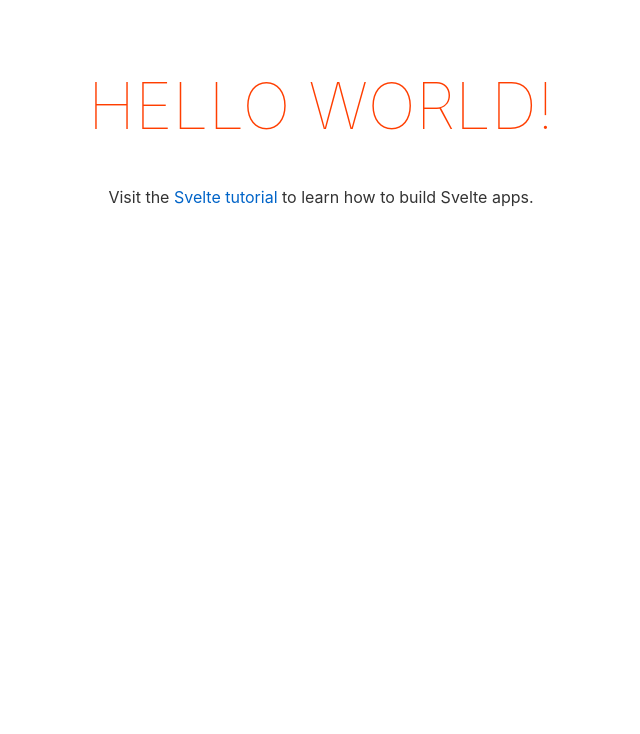
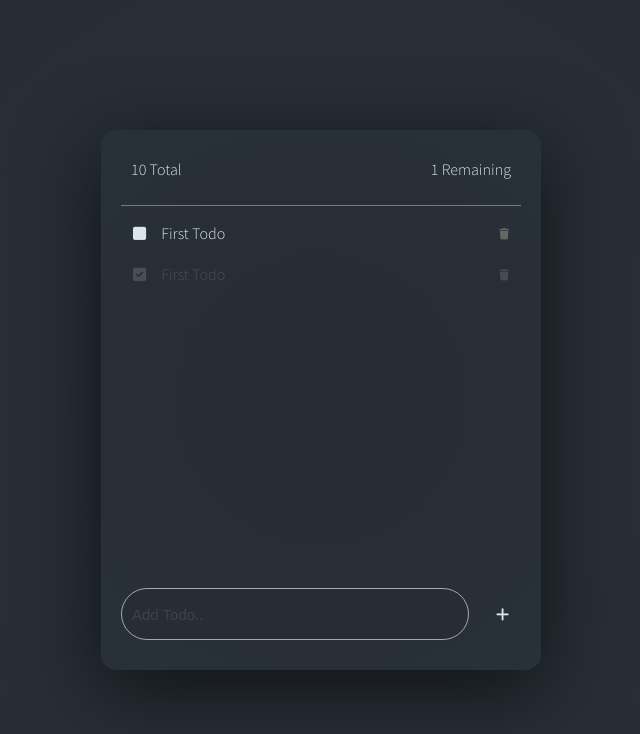
Before and after one commit to recluze/svelte-todo-tutorial, a Svelte app: page / in a window 1280 px wide. Shown: the top 734 px of the page, without its empty margins (319-959 px from the left). Built offline with nearby package versions, Linux system fonts and the light colour scheme.

Commit message:
Added todo in App.svelte

```diff
--- a/public/global.css
+++ b/public/global.css
@@ -1,63 +1,17 @@
-html, body {
-	position: relative;
-	width: 100%;
-	height: 100%;
+html,
+body {
+    margin: 0;
+    padding: 0;
 }
 
 body {
-	color: #333;
-	margin: 0;
-	padding: 8px;
-	box-sizing: border-box;
-	font-family: -apple-system, BlinkMacSystemFont, "Segoe UI", Roboto, Oxygen-Sans, Ubuntu, Cantarell, "Helvetica Neue", sans-serif;
+    height: 100vh;
+    font-family: "Source Sans Pro", sans-serif;
+    line-height: 1.2em;
+    background: rgb(40, 48, 56);
+    background: radial-gradient( circle, rgba(40, 48, 56, 1) 0%, #282c34 100%);
+    display: flex;
+    align-items: center;
+    justify-content: center;
+    color: #dce4ec;
 }
-
-a {
-	color: rgb(0,100,200);
-	text-decoration: none;
-}
-
-a:hover {
-	text-decoration: underline;
-}
-
-a:visited {
-	color: rgb(0,80,160);
-}
-
-label {
-	display: block;
-}
-
-input, button, select, textarea {
-	font-family: inherit;
-	font-size: inherit;
-	-webkit-padding: 0.4em 0;
-	padding: 0.4em;
-	margin: 0 0 0.5em 0;
-	box-sizing: border-box;
-	border: 1px solid #ccc;
-	border-radius: 2px;
-}
-
-input:disabled {
-	color: #ccc;
-}
-
-button {
-	color: #333;
-	background-color: #f4f4f4;
-	outline: none;
-}
-
-button:disabled {
-	color: #999;
-}
-
-button:not(:disabled):active {
-	background-color: #ddd;
-}
-
-button:focus {
-	border-color: #666;
-}
--- a/public/index.html
+++ b/public/index.html
@@ -1,5 +1,6 @@
 <!DOCTYPE html>
 <html lang="en">
+
 <head>
     <meta charset='utf-8'>
     <meta name='viewport' content='width=device-width,initial-scale=1'>
@@ -10,9 +11,17 @@
     <link rel='stylesheet' href='/global.css'>
     <link rel='stylesheet' href='/build/bundle.css'>
 
+    <link rel="preconnect" href="https://fonts.googleapis.com">
+    <link rel="preconnect" href="https://fonts.gstatic.com" crossorigin>
+    <link href="https://fonts.googleapis.com/css2?family=Prompt:wght@100&family=Source+Sans+Pro:wght@300&display=swap" rel="stylesheet">
+
+    <link href="https://cdnjs.cloudflare.com/ajax/libs/font-awesome/6.0.0/css/all.min.css" rel="stylesheet">
+
+
     <script defer src='/build/bundle.js'></script>
 </head>
 
 <body>
 </body>
+
 </html>
--- a/src/App.svelte
+++ b/src/App.svelte
@@ -2,29 +2,163 @@
 	export let name;
 </script>
 
-<main>
-	<h1>Hello {name}!</h1>
-	<p>Visit the <a href="https://svelte.dev/tutorial">Svelte tutorial</a> to learn how to build Svelte apps.</p>
-</main>
+<div id="app-container" class="app-container">
+	<!-- Header with information -->
+	<div class="app-header">
+		<div>10 Total</div>
+		<div class="task-count">1 Remaining</div>
+	</div>
+
+	<!-- List of actual todos -->
+	<div class="app-body">
+		<ul>
+			<li class="todo-list list-item-view">
+				<span>
+					<button class="btn btn-done fa-solid fa-square" />
+					<span>First Todo</span>
+				</span>
+				<button class="btn btn-delete fa-solid fa-trash" />
+			</li>
+
+			<li class="todo-list list-item-view completed">
+				<!-- <div class="list-item-view"> -->
+				<span>
+					<button class="btn btn-done"
+						><i class="fa-solid fa-check-square" /></button
+					>
+					<span>First Todo</span>
+				</span>
+				<button class="btn btn-delete fa-solid fa-trash" />
+				<!-- </div> -->
+			</li>
+		</ul>
+	</div>
+
+	<!-- Add form at bottom -->
+	<div class="app-form">
+		<input
+			placeholder="Add Todo.."
+			type="text"
+			class="input-text"
+			name=""
+		/>
+		<button class="btn fa-solid fa-plus" />
+	</div>
+</div>
+
+
+
 
 <style>
-	main {
-		text-align: center;
-		padding: 1em;
-		max-width: 240px;
-		margin: 0 auto;
+	ul {
+		list-style-type: none;
+		-webkit-padding-start: 0;
+		padding-left: 0px;
 	}
 
-	h1 {
-		color: #ff3e00;
-		text-transform: uppercase;
-		font-size: 4em;
-		font-weight: 100;
+	.btn {
+		color: inherit;
+		cursor: pointer;
+		font-size: 15px;
+		padding: 10px 12px;
+		border-radius: 2em;
+		background: none;
+		border: 0px solid;
+		transition: 250ms ease-out;
 	}
 
-	@media (min-width: 640px) {
-		main {
-			max-width: none;
-		}
+	.btn:hover {
+		background: #1d2025;
+	}
+
+	.btn:focus {
+		outline: none;
+	}
+
+	.btn-delete {
+		color: #666;
+		font-size: 0.7em;
+	}
+
+	.app-container {
+		width: 400px;
+		min-height: 500px;
+		background-color: #282c34;
+		box-shadow: 0 20px 80px rgba(0, 0, 0, 0.6);
+		background: radial-gradient(
+			circle,
+			#282c34 0%,
+			rgba(40, 48, 56, 1) 100%
+		);
+		position: relative;
+		border-radius: 1em;
+		padding: 20px;
+		display: flex;
+		flex-direction: column;
+		justify-content: space-between;
+	}
+
+	.app-header {
+		padding: 10px;
+		display: flex;
+		justify-content: space-between;
+	}
+
+	.task-count {
+		align-self: center;
+	}
+
+	.app-body {
+		flex-grow: 1;
+		max-height: 600px;
+		overflow-x: hidden;
+	}
+
+	.todo-list:first-of-type {
+		border-top: 1px solid rgb(121, 121, 121);
+		padding-top: 10px;
+	}
+
+	.list-item-view {
+		padding-top: 5px;
+		padding-bottom: 0px;
+		display: flex;
+		align-items: center;
+		justify-content: space-between;
+	}
+
+	.app-form {
+		margin-bottom: 10px;
+		display: flex;
+		justify-content: center;
+	}
+
+	.input-text {
+		height: 40px;
+		background: #282c34;
+		font-size: 15px;
+		border: 1px solid #a2a8ad;
+		color: #dce4ec;
+		width: 100%;
+		margin-right: 15px;
+		border-radius: 2em;
+		padding: 5px 10px;
+		transition: border 250ms ease-out;
+	}
+
+	.input-text:focus {
+		border: 1px solid #ffffff;
+		background: #1d2025;
+		outline: none;
+		color: #dce4ec;
+	}
+
+	::placeholder {
+		opacity: 0.3;
+	}
+
+	.completed {
+		color: #6a6f75;
+		opacity: 0.5;
 	}
 </style>
--- a/src/main.js
+++ b/src/main.js
@@ -1,10 +1,7 @@
 import App from './App.svelte';
 
 const app = new App({
-	target: document.body,
-	props: {
-		name: 'world'
-	}
+    target: document.body,
 });
 
 export default app;
```
Lines whose indentation alone changed are shown as unchanged.
